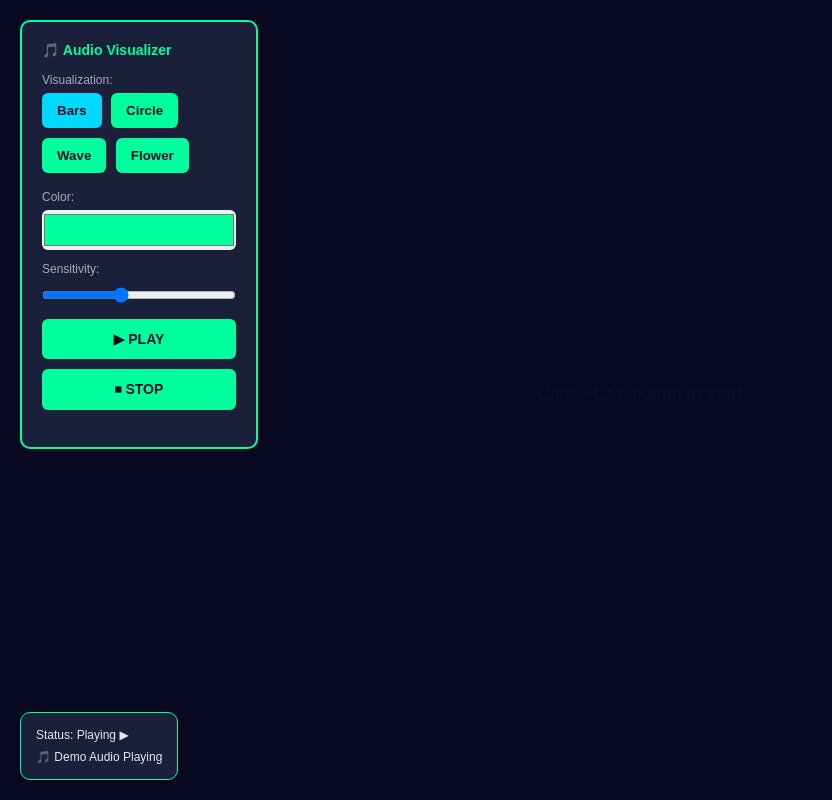
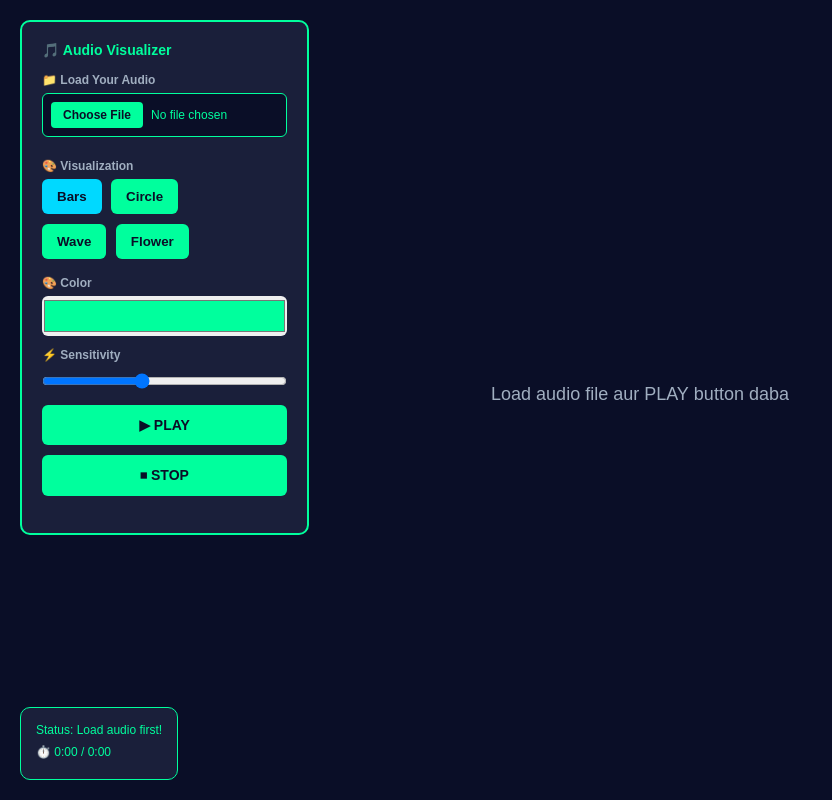
Before and after one commit to harviesharma05-tech/audio-visualizer, a plain HTML site: page index.html in a window 1280 px wide. Both pictures are taken after a click on the button "▶ PLAY". Shown: the whole page, without its empty margins (0-832 px from the left). Drawn offline with Linux system fonts and the light colour scheme.

Commit message:
Update index.html

```diff
--- a/index.html
+++ b/index.html
@@ -9,28 +9,38 @@
 body{background:#0a0e27;color:#e2e8f0;font-family:Arial,sans-serif;overflow:hidden;height:100vh;}
 .container{width:100%;height:100%;display:flex;align-items:center;justify-content:center;}
 canvas{display:block;width:100%;height:100%;background:#0a0e27;}
-.controls{position:absolute;top:20px;left:20px;background:#1a1f3a;padding:20px;border-radius:10px;border:2px solid #00ff9d;z-index:10;}
+.controls{position:absolute;top:20px;left:20px;background:#1a1f3a;padding:20px;border-radius:10px;border:2px solid #00ff9d;z-index:10;max-width:300px;}
 .controls h2{color:#00ff9d;margin-bottom:15px;font-size:14px;}
 .control-group{margin-bottom:12px;}
-.label{font-size:12px;color:#a0aec0;margin-bottom:6px;display:block;}
+.label{font-size:12px;color:#a0aec0;margin-bottom:6px;display:block;font-weight:bold;}
 button{background:#00ff9d;color:#0a0e27;border:none;padding:10px 15px;border-radius:6px;cursor:pointer;font-weight:bold;margin-right:5px;margin-bottom:5px;}
 button:hover{opacity:0.8;}
 button.active{background:#00d9ff;}
-select{background:#0a0e27;color:#00ff9d;border:1px solid #00ff9d;padding:8px;border-radius:6px;width:100%;}
-input[type="range"]{width:100%;margin-top:5px;}
+input[type="file"]{width:100%;padding:8px;background:#0a0e27;border:1px solid #00ff9d;border-radius:6px;color:#00ff9d;font-size:12px;margin-bottom:10px;}
+input[type="file"]::file-selector-button{background:#00ff9d;border:none;color:#0a0e27;padding:6px 12px;border-radius:4px;cursor:pointer;margin-right:8px;font-weight:bold;}
+input[type="range"]{width:100%;margin-top:5px;cursor:pointer;}
+input[type="color"]{width:100%;height:40px;border:none;border-radius:6px;cursor:pointer;}
 .status{position:absolute;bottom:20px;left:20px;background:#1a1f3a;padding:15px;border-radius:10px;border:1px solid #00ff9d;font-size:12px;}
+.info{color:#00ff9d;margin-bottom:5px;}
+audio{display:none;}
 </style>
 </head>
 <body>
 
 <div class="container">
   <canvas id="canvas"></canvas>
+  <audio id="audioPlayer"></audio>
 
   <div class="controls">
     <h2>🎵 Audio Visualizer</h2>
 
     <div class="control-group">
-      <label class="label">Visualization:</label>
+      <label class="label">📁 Load Your Audio</label>
+      <input type="file" id="audioFile" accept="audio/*">
+    </div>
+
+    <div class="control-group">
+      <label class="label">🎨 Visualization</label>
       <div>
         <button class="style-btn active" onclick="setStyle('bars')">Bars</button>
         <button class="style-btn" onclick="setStyle('circle')">Circle</button>
@@ -42,12 +52,12 @@ input[type="range"]{width:100%;margin-top:5px;}
     </div>
 
     <div class="control-group">
-      <label class="label">Color:</label>
-      <input type="color" id="color" value="#00ff9d" style="width:100%;height:40px;border:none;border-radius:6px;">
+      <label class="label">🎨 Color</label>
+      <input type="color" id="color" value="#00ff9d">
     </div>
 
     <div class="control-group">
-      <label class="label">Sensitivity:</label>
+      <label class="label">⚡ Sensitivity</label>
       <input type="range" id="sensitivity" min="0.5" max="3" step="0.1" value="1.5">
     </div>
 
@@ -60,24 +70,27 @@ input[type="range"]{width:100%;margin-top:5px;}
   </div>
 
   <div class="status">
-    <div>Status: <span id="status">Ready</span></div>
-    <div style="margin-top:8px;">🎵 Demo Audio Playing</div>
+    <div class="info">Status: <span id="status">Ready</span></div>
+    <div class="info" style="margin-top:8px;">⏱️ <span id="time">0:00</span> / <span id="duration">0:00</span></div>
   </div>
 </div>
 
 <script>
 const canvas = document.getElementById('canvas');
 const ctx = canvas.getContext('2d');
+const audioPlayer = document.getElementById('audioPlayer');
+const audioFile = document.getElementById('audioFile');
 const colorPicker = document.getElementById('color');
 const sensitivity = document.getElementById('sensitivity');
 const statusEl = document.getElementById('status');
+const timeEl = document.getElementById('time');
+const durationEl = document.getElementById('duration');
 
 let audioCtx, analyser, dataArray;
 let isPlaying = false;
 let currentStyle = 'bars';
-let audioElement;
+let mediaSource;
 
-// Resize canvas
 function resizeCanvas() {
   canvas.width = window.innerWidth;
   canvas.height = window.innerHeight;
@@ -85,7 +98,6 @@ function resizeCanvas() {
 resizeCanvas();
 window.addEventListener('resize', resizeCanvas);
 
-// Initialize
 function init() {
   if (audioCtx) return;
 
@@ -93,35 +105,45 @@ function init() {
   analyser = audioCtx.createAnalyser();
   analyser.fftSize = 256;
 
-  // Create demo audio (sine wave tone)
-  const oscillator = audioCtx.createOscillator();
-  const gainNode = audioCtx.createGain();
-
-  oscillator.type = 'sine';
-  oscillator.frequency.value = 440;
-  oscillator.connect(analyser);
+  mediaSource = audioCtx.createMediaElementAudioSource(audioPlayer);
+  mediaSource.connect(analyser);
   analyser.connect(audioCtx.destination);
 
   dataArray = new Uint8Array(analyser.frequencyBinCount);
-
-  // Auto-vary frequency for demo effect
-  setInterval(() => {
-    if (isPlaying) {
-      oscillator.frequency.value = 200 + Math.random() * 400;
-    }
-  }, 100);
-
-  oscillator.start();
 }
 
+// Load audio file
+audioFile.addEventListener('change', (e) => {
+  const file = e.target.files[0];
+  if (!file) return;
+
+  init();
+
+  const url = URL.createObjectURL(file);
+  audioPlayer.src = url;
+
+  audioPlayer.addEventListener('loadedmetadata', () => {
+    durationEl.textContent = formatTime(audioPlayer.duration);
+  });
+
+  statusEl.textContent = 'Ready to play!';
+});
+
 function togglePlay() {
+  if (!audioPlayer.src) {
+    statusEl.textContent = 'Load audio first!';
+    return;
+  }
+
   init();
 
   if (isPlaying) {
+    audioPlayer.pause();
     isPlaying = false;
     statusEl.textContent = 'Paused';
   } else {
     if (audioCtx.state === 'suspended') audioCtx.resume();
+    audioPlayer.play();
     isPlaying = true;
     statusEl.textContent = 'Playing ▶';
     animate();
@@ -129,8 +151,11 @@ function togglePlay() {
 }
 
 function stopAudio() {
+  audioPlayer.pause();
+  audioPlayer.currentTime = 0;
   isPlaying = false;
   statusEl.textContent = 'Stopped';
+  timeEl.textContent = '0:00';
   ctx.fillStyle = '#0a0e27';
   ctx.fillRect(0, 0, canvas.width, canvas.height);
 }
@@ -248,14 +273,33 @@ function animate() {
     case 'flower': drawFlower(); break;
   }
 
+  timeEl.textContent = formatTime(audioPlayer.currentTime);
+
   if (isPlaying) requestAnimationFrame(animate);
 }
 
-// Initial message
+function formatTime(seconds) {
+  if (!seconds || isNaN(seconds)) return '0:00';
+  const mins = Math.floor(seconds / 60);
+  const secs = Math.floor(seconds % 60);
+  return `${mins}:${secs.toString().padStart(2, '0')}`;
+}
+
+// Update duration when metadata loads
+audioPlayer.addEventListener('loadedmetadata', () => {
+  durationEl.textContent = formatTime(audioPlayer.duration);
+});
+
+// Auto-stop when audio ends
+audioPlayer.addEventListener('ended', () => {
+  isPlaying = false;
+  statusEl.textContent = 'Finished!';
+});
+
 ctx.fillStyle = '#a0aec0';
 ctx.font = '18px Arial';
 ctx.textAlign = 'center';
-ctx.fillText('Click PLAY button to start', canvas.width / 2, canvas.height / 2);
+ctx.fillText('Load audio file aur PLAY button daba', canvas.width / 2, canvas.height / 2);
 </script>
 </body>
 </html>
```
